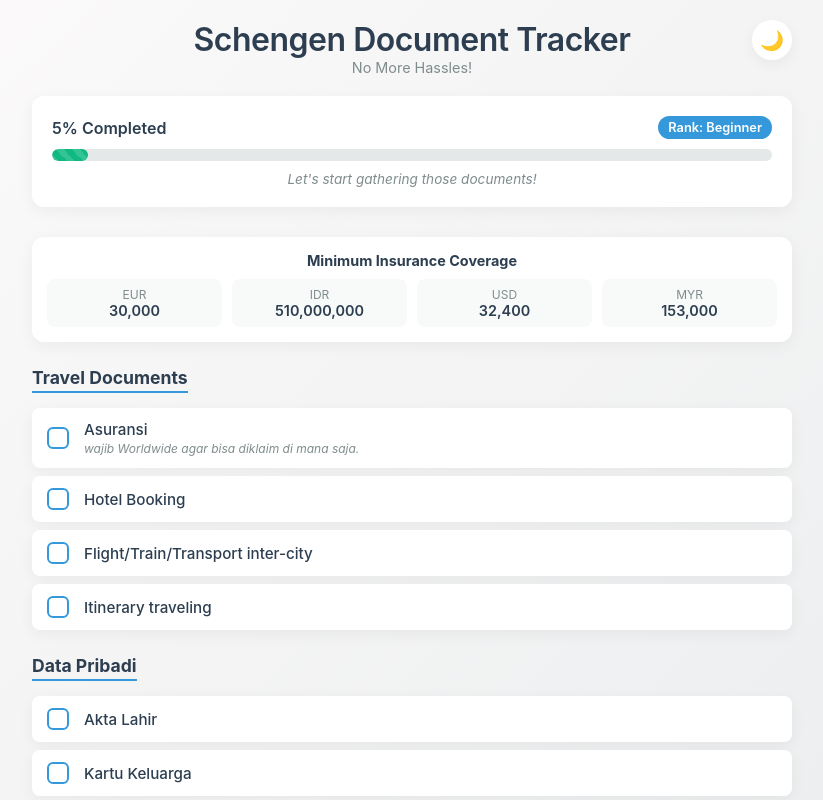
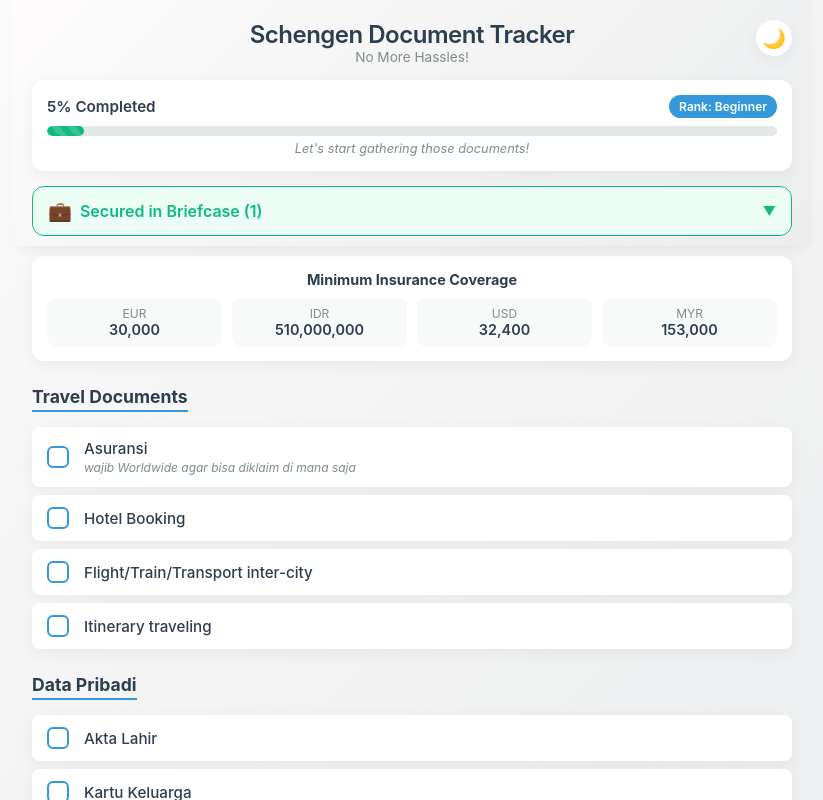
Before and after one commit to sigidpam/schengen-document-tracker, a plain HTML site: page index.html in a window 1280 px wide. Both pictures are taken after a click on the label "Ticket Flight PP". Shown: the whole page, without its empty margins (228-1051 px from the left). Drawn offline with Linux system fonts and the light colour scheme.

Commit message:
Implement briefcase feature with accordion logic and update UI styles

```diff
--- a/app.js
+++ b/app.js
@@ -3,7 +3,7 @@ const rates = { EUR: 1, IDR: 17000, USD: 1.08, MYR: 5.10 };
 
 const docCategories = {
     "Travel Documents": [
-        { name: "Asuransi", desc: "wajib Worldwide agar bisa diklaim di mana saja." },
+        { name: "Asuransi", desc: "wajib Worldwide agar bisa diklaim di mana saja" },
         { name: "Ticket Flight PP" }, { name: "Hotel Booking" }, { name: "Flight/Train/Transport inter-city" }, { name: "Itinerary traveling" }
     ],
     "Data Pribadi": [
@@ -26,6 +26,7 @@ let totalDocs = 0;
 
 function init() {
     initTheme();
+    setupBriefcase();
     renderCurrencies();
     renderChecklist();
     updateProgress();
@@ -48,6 +49,17 @@ function updateThemeIcon(theme) {
     document.getElementById('theme-toggle').textContent = theme === 'light' ? '🌙' : '☀️';
 }
 
+// Briefcase Accordion Logic
+function setupBriefcase() {
+    const header = document.getElementById('briefcase-toggle');
+    const content = document.getElementById('briefcase-content');
+
+    header.addEventListener('click', () => {
+        header.classList.toggle('open');
+        content.classList.toggle('open');
+    });
+}
+
 function renderCurrencies() {
     const grid = document.getElementById('currency-grid');
     grid.innerHTML = [
@@ -61,7 +73,6 @@ function renderCurrencies() {
     `).join('');
 }
 
-// Render Logic with Briefcase Support
 function renderChecklist() {
     const container = document.getElementById('document-container');
     const briefcaseList = document.getElementById('briefcase-list');
@@ -70,12 +81,10 @@ function renderChecklist() {
     totalDocs = 0;
 
     for (const [category, docs] of Object.entries(docCategories)) {
-        // Create an ID for the category so items can find their way back
         const catId = category.replace(/[^a-zA-Z0-9]/g, '-').toLowerCase();
 
         const section = document.createElement('div');
         section.className = 'category-section';
-        // Add a specific wrapper for the list items
         section.innerHTML = `
             <h2 class="category-title">${category}</h2>
             <div id="cat-list-${catId}"></div>
@@ -93,8 +102,6 @@ function renderChecklist() {
 
             const label = document.createElement('label');
             label.className = `check-item ${isChecked ? 'completed' : ''}`;
-
-            // Store the original category so it knows where to return
             label.dataset.originId = `cat-list-${catId}`;
 
             label.innerHTML = `
@@ -106,7 +113,6 @@ function renderChecklist() {
                 </div>
             `;
 
-            // If it's already checked on load, put it straight in the Briefcase
             if (isChecked) {
                 briefcaseList.appendChild(label);
             } else {
@@ -116,18 +122,21 @@ function renderChecklist() {
     }
 }
 
-// The Animation & Movement Logic
 function toggleCheck(checkbox, docId) {
     localStorage.setItem(`europath-check-${docId}`, checkbox.checked);
     const label = checkbox.parentElement;
 
-    // 1. Update the top progress bar instantly for immediate feedback
+    // 1. Update progress and counter immediately
     updateProgress();
 
-    // 2. Trigger the "shrink and fade" CSS animation
-    label.classList.add('animating');
+    // 2. Add directional animation class
+    if (checkbox.checked) {
+        label.classList.add('animating-up');
+    } else {
+        label.classList.add('animating-down');
+    }
 
-    // 3. Wait 300ms for the animation to finish, then move the HTML element
+    // 3. Wait for animation, move it, and remove animation class so it pops back in
     setTimeout(() => {
         if (checkbox.checked) {
             label.classList.add('completed');
@@ -137,12 +146,11 @@ function toggleCheck(checkbox, docId) {
             document.getElementById(label.dataset.originId).appendChild(label);
         }
 
-        // 4. Remove the animation class so it scales back up to full size in its new home
         setTimeout(() => {
-            label.classList.remove('animating');
+            label.classList.remove('animating-up', 'animating-down');
         }, 50);
 
-    }, 300); // Matches the 0.3s transition in CSS
+    }, 300);
 }
 
 function updateProgress() {
@@ -152,6 +160,9 @@ function updateProgress() {
 
     const percentage = totalDocs === 0 ? 0 : Math.round((checkedDocs / totalDocs) * 100);
     const progressFill = document.getElementById('progress-fill');
+
+    // Update the Briefcase title counter
+    document.getElementById('briefcase-title').textContent = `Secured in Briefcase (${checkedDocs})`;
 
     progressFill.style.width = `${percentage}%`;
     document.getElementById('progress-text').textContent = `${percentage}% Completed`;
--- a/index.html
+++ b/index.html
@@ -27,6 +27,20 @@
                 </div>
                 <p id="motivational-message" class="motivation">Let's start gathering those documents!</p>
             </section>
+
+            <section class="briefcase-container">
+                <div class="briefcase-header" id="briefcase-toggle">
+                    <div class="briefcase-title-group">
+                        <span style="font-size: 1.2rem;">💼</span>
+                        <span id="briefcase-title">Secured in Briefcase (0)</span>
+                    </div>
+                    <span id="briefcase-arrow" class="arrow">▼</span>
+                </div>
+                <div class="briefcase-content" id="briefcase-content">
+                    <div id="briefcase-list">
+                        </div>
+                </div>
+            </section>
         </div>
 
         <div class="scrollable-area">
@@ -37,12 +51,6 @@
 
             <main id="document-container">
                 </main>
-
-            <section class="briefcase-section">
-                <h2>💼 Secured in Briefcase</h2>
-                <div id="briefcase-list">
-                    </div>
-            </section>
         </div>
 
     </div>
--- a/style.css
+++ b/style.css
@@ -24,50 +24,80 @@
 
 * { box-sizing: border-box; margin: 0; padding: 0; font-family: -apple-system, BlinkMacSystemFont, "Segoe UI", sans-serif; }
 
-/* --- NEW SCROLL LAYOUT LOGIC --- */
+/* --- SCROLL LAYOUT LOGIC (Fixed for Mobile) --- */
 body {
     background: var(--bg-gradient); color: var(--text-main);
-    height: 100vh; overflow: hidden; /* Lock the main window */
+    height: 100dvh; overflow: hidden; /* 100dvh adapts to mobile URL bars */
     transition: background 0.4s ease, color 0.4s ease;
 }
 
 .app-container {
     max-width: 800px; margin: 0 auto;
-    height: 100vh; display: flex; flex-direction: column;
+    height: 100%; display: flex; flex-direction: column;
 }
 
-.top-panel { padding: 20px 20px 0 20px; flex-shrink: 0; z-index: 10; }
+/* Added background and box-shadow to prevent the overlapping text bug! */
+.top-panel {
+    padding: 20px 20px 10px 20px; flex-shrink: 0; z-index: 10;
+    background: var(--bg-gradient);
+    box-shadow: 0 10px 15px -10px rgba(0,0,0,0.1);
+    transition: background 0.4s ease;
+}
 
 .scrollable-area {
-    flex: 1; overflow-y: auto; padding: 0 20px 40px 20px;
-    scrollbar-width: thin; /* Firefox */
+    flex: 1; overflow-y: auto; padding: 10px 20px 40px 20px;
+    scrollbar-width: thin;
 }
-
-/* Custom Scrollbar for Chrome/Edge */
 .scrollable-area::-webkit-scrollbar { width: 6px; }
 .scrollable-area::-webkit-scrollbar-thumb { background: var(--text-muted); border-radius: 10px; opacity: 0.5; }
 
 /* Theme & Header */
-header { text-align: center; margin-bottom: 20px; position: relative; }
-.theme-btn { position: absolute; right: 0; top: 0; background: var(--card-bg); border: none; font-size: 1.2rem; cursor: pointer; padding: 8px; border-radius: 50%; box-shadow: var(--shadow); transition: transform 0.2s; }
+header { text-align: center; margin-bottom: 15px; position: relative; }
+.theme-btn { position: absolute; right: 0; top: 0; background: var(--card-bg); border: none; font-size: 1.2rem; cursor: pointer; padding: 6px; border-radius: 50%; box-shadow: var(--shadow); transition: transform 0.2s; }
 .theme-btn:active { transform: scale(0.9); }
-header h1 { font-weight: 600; letter-spacing: -0.5px; transition: color 0.4s; }
-header p { color: var(--text-muted); font-size: 0.9rem; }
+header h1 { font-weight: 600; font-size: 1.5rem; letter-spacing: -0.5px; transition: color 0.4s; }
+header p { color: var(--text-muted); font-size: 0.85rem; }
 
 /* Progress Board */
-.progress-board { background: var(--card-bg); padding: 20px; border-radius: var(--border-radius); box-shadow: var(--shadow); margin-bottom: 20px; transition: background 0.4s; }
-.progress-header { display: flex; justify-content: space-between; align-items: center; margin-bottom: 10px; font-weight: 600; }
-.badge { background: var(--accent); color: white; padding: 4px 10px; border-radius: 20px; font-size: 0.8rem; transition: background 0.3s, box-shadow 0.3s; }
-.progress-bar-container { background: rgba(127, 140, 141, 0.2); height: 12px; border-radius: 6px; overflow: hidden; margin-bottom: 10px; }
-.progress-fill { height: 100%; background-color: var(--success); width: 0%; border-radius: 6px; transition: width 0.8s cubic-bezier(0.4, 0, 0.2, 1); background-image: linear-gradient(45deg, rgba(255,255,255,0.15) 25%, transparent 25%, transparent 50%, rgba(255,255,255,0.15) 50%, rgba(255,255,255,0.15) 75%, transparent 75%, transparent); background-size: 1rem 1rem; }
+.progress-board { background: var(--card-bg); padding: 15px; border-radius: var(--border-radius); box-shadow: var(--shadow); margin-bottom: 15px; transition: background 0.4s; }
+.progress-header { display: flex; justify-content: space-between; align-items: center; margin-bottom: 8px; font-weight: 600; font-size: 0.95rem; }
+.badge { background: var(--accent); color: white; padding: 4px 10px; border-radius: 20px; font-size: 0.75rem; transition: background 0.3s, box-shadow 0.3s; }
+.progress-bar-container { background: rgba(127, 140, 141, 0.2); height: 10px; border-radius: 5px; overflow: hidden; margin-bottom: 5px; }
+.progress-fill { height: 100%; background-color: var(--success); width: 0%; border-radius: 5px; transition: width 0.8s cubic-bezier(0.4, 0, 0.2, 1); background-image: linear-gradient(45deg, rgba(255,255,255,0.15) 25%, transparent 25%, transparent 50%, rgba(255,255,255,0.15) 50%, rgba(255,255,255,0.15) 75%, transparent 75%, transparent); background-size: 1rem 1rem; }
 .progress-fill.active { animation: progress-stripes 1s linear infinite; }
 .progress-fill.complete { background-image: none; box-shadow: 0 0 15px var(--success); animation: pulse-glow 2s infinite; }
 @keyframes progress-stripes { from { background-position: 1rem 0; } to { background-position: 0 0; } }
 @keyframes pulse-glow { 0% { box-shadow: 0 0 8px var(--success); } 50% { box-shadow: 0 0 20px var(--success), 0 0 30px var(--success); } 100% { box-shadow: 0 0 8px var(--success); } }
-.motivation { font-size: 0.85rem; color: var(--text-muted); text-align: center; font-style: italic; margin-top: 5px;}
+.motivation { font-size: 0.8rem; color: var(--text-muted); text-align: center; font-style: italic;}
+
+/* --- THE NEW BRIEFCASE ACCORDION --- */
+.briefcase-container {
+    background: var(--success-bg);
+    border: 1px solid var(--success);
+    border-radius: var(--border-radius);
+    overflow: hidden;
+    transition: background 0.4s;
+}
+.briefcase-header {
+    padding: 12px 15px; cursor: pointer; display: flex; justify-content: space-between; align-items: center;
+    color: var(--success); font-weight: 600; user-select: none;
+}
+.briefcase-title-group { display: flex; align-items: center; gap: 8px; }
+.arrow { font-size: 0.8rem; transition: transform 0.3s ease; }
+.briefcase-header.open .arrow { transform: rotate(180deg); }
+
+.briefcase-content {
+    max-height: 0; overflow-y: auto; opacity: 0;
+    transition: max-height 0.4s ease, opacity 0.4s ease, padding 0.4s ease;
+}
+.briefcase-content.open {
+    max-height: 40vh; opacity: 1; padding: 0 10px 10px 10px;
+}
+.briefcase-content::-webkit-scrollbar { width: 4px; }
+.briefcase-content::-webkit-scrollbar-thumb { background: var(--success); border-radius: 10px; opacity: 0.5; }
 
 /* Insurance Card */
-.insurance-card { background: var(--card-bg); padding: 15px; border-radius: var(--border-radius); margin-bottom: 25px; margin-top: 10px; box-shadow: var(--shadow); transition: background 0.4s; }
+.insurance-card { background: var(--card-bg); padding: 15px; border-radius: var(--border-radius); margin-bottom: 25px; box-shadow: var(--shadow); transition: background 0.4s; }
 .insurance-card h3 { font-size: 0.9rem; margin-bottom: 10px; text-align: center; color: var(--text-main);}
 .currency-grid { display: grid; grid-template-columns: repeat(auto-fit, minmax(100px, 1fr)); gap: 10px; }
 .currency-item { background: rgba(127, 140, 141, 0.05); padding: 8px; border-radius: 8px; text-align: center; font-size: 0.9rem; color: var(--text-main);}
@@ -76,23 +106,21 @@ header p { color: var(--text-muted); font-size: 0.9rem; }
 .category-section { margin-bottom: 25px; }
 .category-title { font-size: 1.1rem; margin-bottom: 15px; border-bottom: 2px solid var(--accent); display: inline-block; padding-bottom: 3px; color: var(--text-main); }
 
-/* --- THE FLYING ANIMATION & ITEM --- */
+/* --- THE FLYING ANIMATION --- */
 .check-item {
     background: var(--card-bg); padding: 12px 15px; border-radius: 8px;
     margin-bottom: 8px; display: flex; align-items: center; cursor: pointer;
     box-shadow: var(--shadow);
-    /* Transition handles the fly effect */
     transition: transform 0.3s cubic-bezier(0.4, 0, 0.2, 1), opacity 0.3s ease, background 0.3s;
     opacity: 1; transform: scale(1) translateY(0);
 }
 .check-item:active { transform: scale(0.98); }
 
-/* This class shrinks and fades the item out before moving it */
-.check-item.animating {
-    opacity: 0; transform: scale(0.8) translateY(20px); pointer-events: none;
-}
+/* Fly Up (To Briefcase) & Fly Down (From Briefcase) */
+.check-item.animating-up { opacity: 0; transform: scale(0.8) translateY(-40px); pointer-events: none; }
+.check-item.animating-down { opacity: 0; transform: scale(0.8) translateY(40px); pointer-events: none; }
 
-.check-item.completed { background: var(--success-bg); }
+.check-item.completed { background: rgba(16, 185, 129, 0.05); box-shadow: none; border: 1px solid rgba(16, 185, 129, 0.2); }
 .check-item.completed .doc-name { text-decoration: line-through; color: var(--text-muted); }
 
 /* Checkboxes */
@@ -107,16 +135,3 @@ header p { color: var(--text-muted); font-size: 0.9rem; }
 .doc-name { font-weight: 500; font-size: 0.95rem; transition: color 0.2s; color: var(--text-main);}
 .doc-desc { font-size: 0.75rem; color: var(--text-muted); margin-top: 2px; font-style: italic; transition: color 0.2s; }
 .check-item.completed .doc-desc { text-decoration: line-through; opacity: 0.6; }
-
-/* --- BRIEFCASE SECTION ----- */
-.briefcase-section {
-    margin-top: 40px; padding: 20px;
-    background: var(--success-bg);
-    border: 2px dashed var(--success);
-    border-radius: var(--border-radius);
-    transition: background 0.4s;
-}
-.briefcase-section h2 {
-    color: var(--success); margin-bottom: 15px; font-size: 1.2rem;
-    display: flex; align-items: center; gap: 8px;
-}
```
